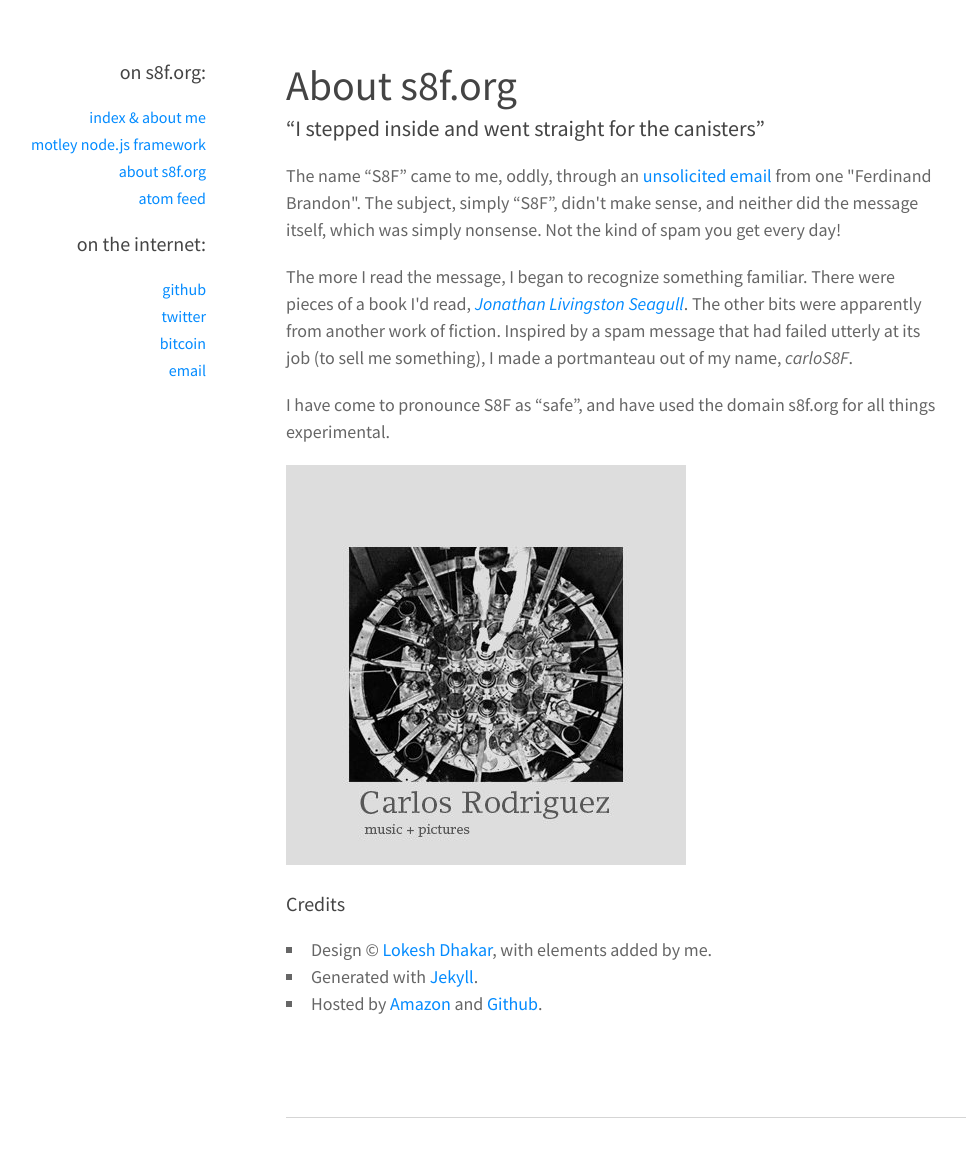
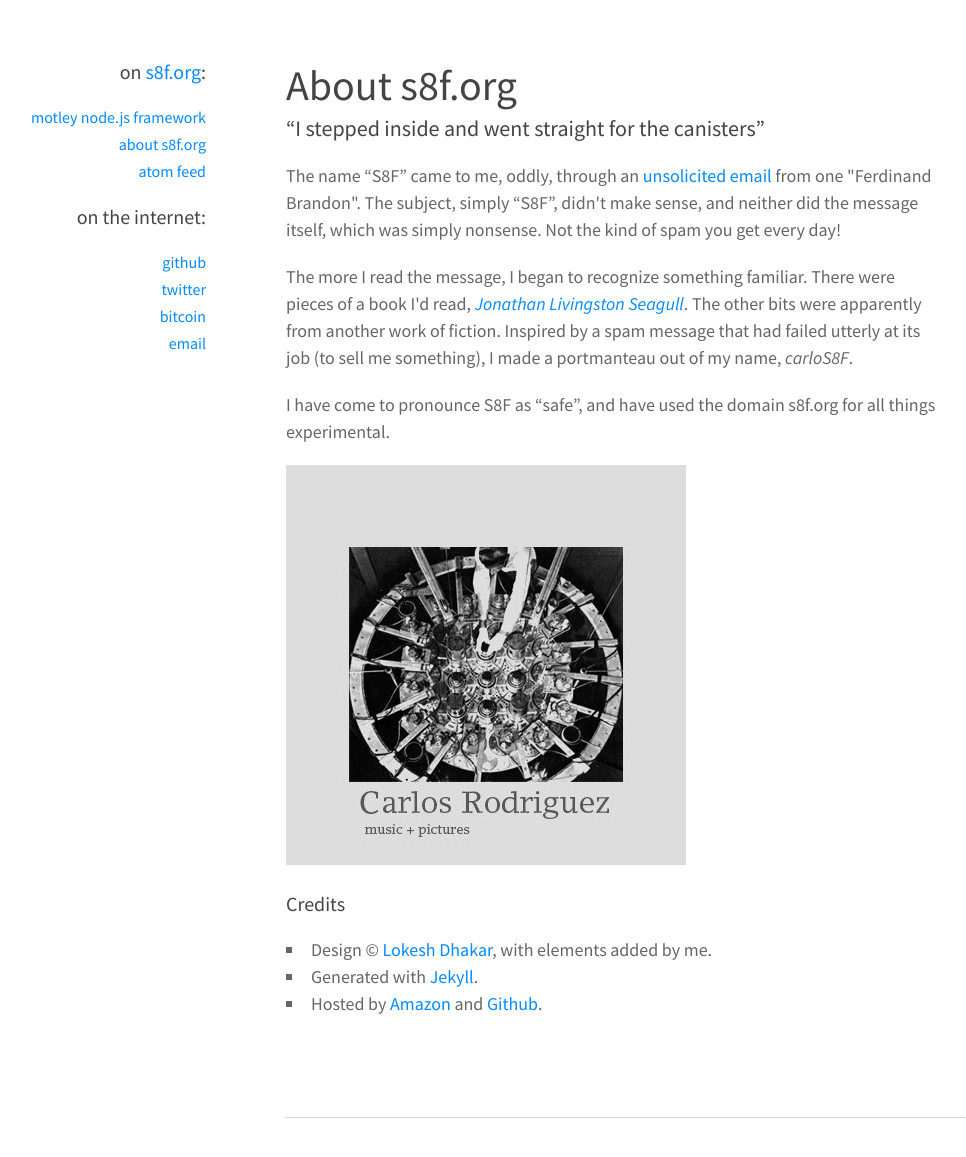
Before and after one commit to carlos8f/s8f.org, a Jekyll site: the page built from about.html, in a window 1280 px wide and 1238 px high. Shown: the top 1157 px of the window, without its empty margins (54-1020 px from the left). Built offline with Jekyll 4.4.1, drawn with Linux system fonts in a browser that asks for light colours; some web fonts are replaced.

Commit message:
cleaner sidebar

```diff
--- a/_includes/sidebar.html
+++ b/_includes/sidebar.html
@@ -1,8 +1,7 @@
 <section class="sidebar">
   <nav role="navigation" class="main-nav">
-    <h3>on s8f.org:</h3>
+    <h3>on <a href="{{site.url}}/index.html">s8f.org</a>:</h3>
     <ul>
-      {% if page.url != "/index.html" %}<li><a href="{{site.url}}/index.html">index &amp; about me</a></li>{% endif %}
       <li><a href="{{site.url}}/motley.html">motley node.js framework</a></li>
       <li><a href="{{site.url}}/about.html">about s8f.org</a></li>
       <li><a href="{{site.url}}/atom.xml">atom feed</a></li>
```
